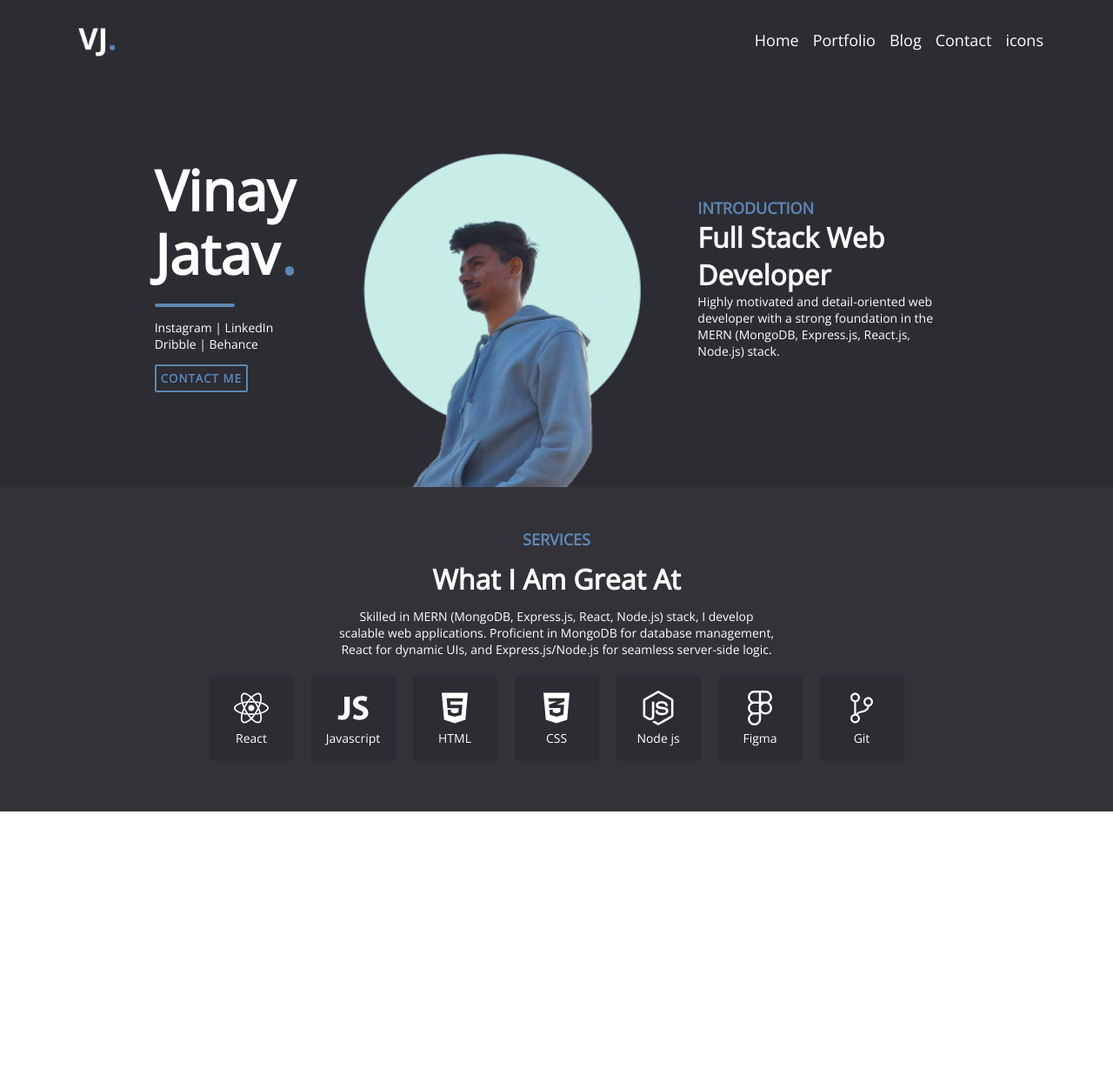
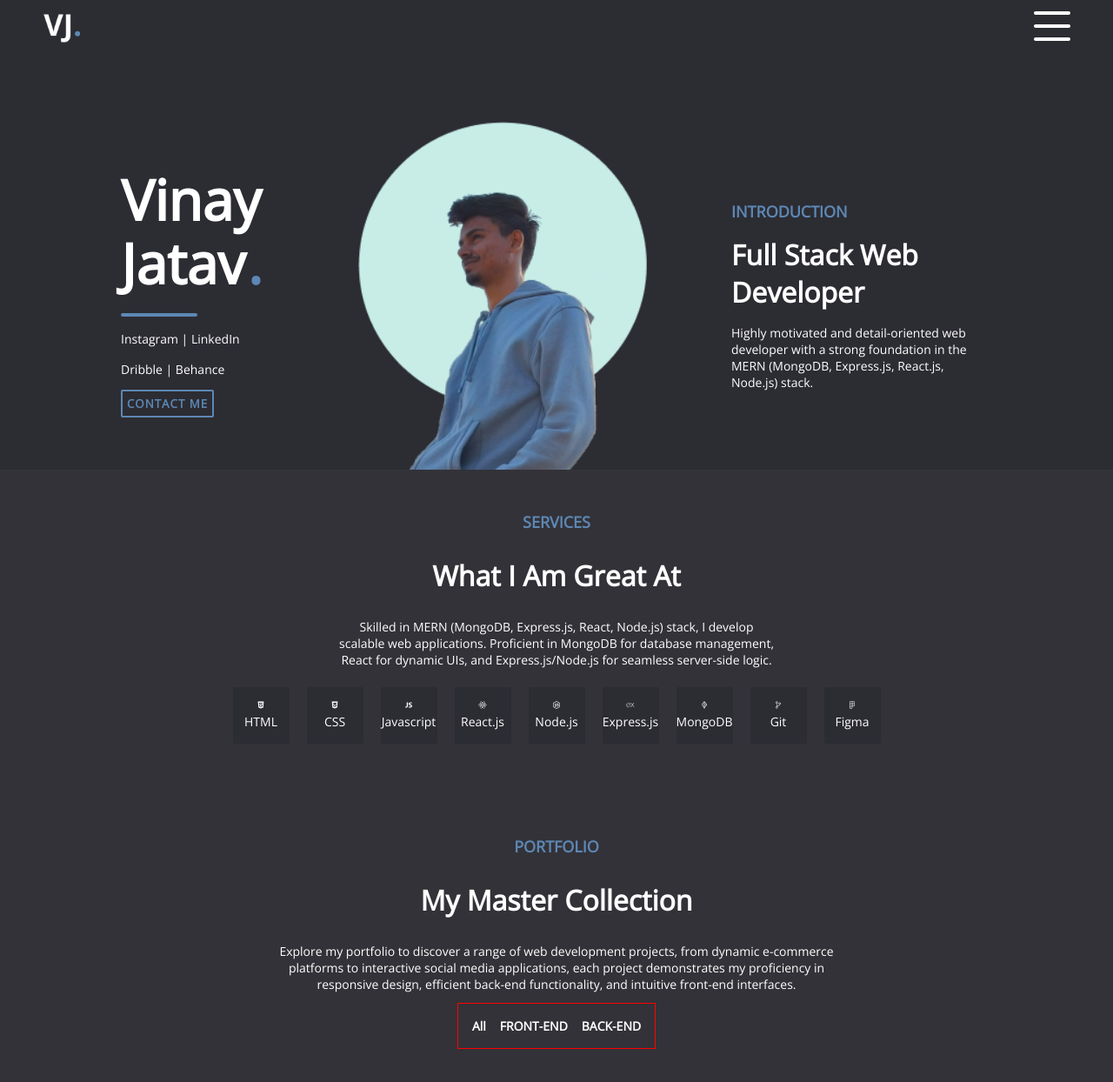
Before and after one commit to VinayJv/portfolio-new, a React (Create React App) app: page / in a window 1280 px wide. Shown: the top 1244 px of the page at 87% size. Before the commit the page ends 933 px from the top, so only its background shows below. Built offline with nearby package versions, Linux system fonts and the light colour scheme.

Commit message:
Animated Nav Finished

```diff
--- a/src/App.css
+++ b/src/App.css
@@ -2,22 +2,34 @@
 
 @import url('https://fonts.googleapis.com/css2?family=Open+Sans&display=swap');
 *{
+  --color-1: #2c2c33;
+  --color-2: #ae5029;
+  --color-3: #282831;
+  --color-4: #5D87B4;
+  --color-5: #333238;
   margin: 0;
   padding: 0;
   font-family: 'Open Sans', sans-serif;
+  box-sizing: border-box;
+  list-style: none;
+  -ms-overflow-style: none;
+  scrollbar-width: none;
 }
+*::-webkit-scrollbar {
+  display: none;
+}
+
 body{
+  background-color: #2c2c33;
   color: white;
 }
+
+
 .only-mobile{
   display: none;
 }
 .hide-from-mobile{
   display: flex;
-}
-.App{
-  position: relative;
-  overflow: hidden;
 }
 
 @media only screen and (max-width: 600px) {
@@ -27,6 +39,9 @@ body{
   .hide-from-mobile{
     display: none;
   }
+  .main-page{
+    width: 100%;
+  }
 }
-@media only screen and (min-width: 1400px) {
+@media only screen and (max-width: 1200px) {
 }
--- a/src/App.js
+++ b/src/App.js
@@ -1,21 +1,16 @@
 import './App.css';
 import { NavBar } from './components/NavBar/NavBar';
 import { Introduction } from './pages/Introduction/Introduction';
+import { Portfolio } from './pages/Portfolio/Portfolio';
 import { Services } from './pages/Services/Services';
 
 function App() {
   return (
     <div className="App">
-      <header>
-        <NavBar />
-      </header>
-      <main>
-        <Introduction />
-        <Services />
-      </main>
-      <footer>
-
-      </footer>
+          <NavBar />
+          <Introduction />
+          <Services />
+          <Portfolio />
     </div>
   );
 }
--- a/src/components/NavBar/NavBar.css
+++ b/src/components/NavBar/NavBar.css
@@ -1,52 +1,158 @@
-*{
-    text-decoration: none;
-    list-style: none;
-}
+
 nav {
-    position: fixed;
+    position: sticky;
+    width: 100%;
     top: 0;
-    width: 100svw;
-    display: flex;
-    background-color: #2c2c33;
     z-index: 1;
 }
-nav > ul {
+.header-ul {
     display: flex;
-    width: 100svw;
-    align-items: center;
     justify-content: space-between;
-    padding: 1rem 5rem;
-    font-size: 18px;
+    max-width: 1200px;
+    margin: 0 auto;
+    animation: fade-in 1s ease-out forwards;
 }
-
-ul > div {
+.nav-ul {
     display: flex;
-    gap: 1rem;
-    color: white;
+    width: 100%;
+    justify-content: space-between;
+    max-width: 1200px;
+    margin: 0 auto;
 }
-.mobile-nav{
+.nav-menu {
     position: absolute;
-    top: 100%;
+    width: 100%;
+    top: 0;
     height: 100svh;
     display: flex;
     flex-direction: column;
-    gap: 2rem;
-    padding: 4rem 4rem 4rem 2rem;
-    font-size: 22px;
-    background-color: #2c2c33;
-    transition: all 250ms ease-in-out;
+    animation-duration: 1s;
+    background-color: #333238;
 }
-.mobile-nav-hide{
-   left: 100%;
+.nav-options-container{
+    display: flex;
+    flex-direction: column;
+    gap: 4rem;
+    width: 100%;
+    justify-content: space-between;
+    max-width: 1200px;
+    margin: 0 auto;
+    padding-top: 6rem;
+    font-size: 48px;
+    font-weight: 700;
 }
-.mobile-nav-show{
-    left: 60%;
+
+.nav-open-animation {
+    animation: fade-in 1s ease;
+    animation-fill-mode: forwards;
+    opacity: 0;
+}
+.nav-close-animation {
+    animation: fade-out .65s ease;
+    animation-fill-mode: forwards;
+}
+
+.close-menu{
+    cursor: pointer;
+    position: relative;
+    width: 60px;
+    height: 60px;
+}
+.closebar{
+    position: absolute;
+    top: 50%;
+    left: 18%;
+    width: 70%;
+    height: 4px;
+    background-color: white;
+    border-radius: 25px;
+}
+.one{
+    transform: rotate(45deg);
+}
+.two{
+    transform: rotate(-45deg);
+}
+
+.hamburger-menu{
+    cursor: pointer;
+    position: relative;
+    width: 60px;
+}
+.hambar{
+    position: absolute;
+    left: 50%;
+    top: 50%;
+    width: 70%;
+    height: 4px;
+    background-color: white;
+    border-radius: 25px;
+    transform: translate(-50%, -50%);
+}
+.top{
+    top: 25%
+}
+.bottom {
+    top:75%;
+}
+
+@keyframes slide-from-top{
+    0% {
+        height: 0svh;
+    }
+    100% {
+        height: 100svh;
+    }
+}
+@keyframes slide-from-bottom{
+    0% {
+        height: 100svh;
+    }
+    100% {
+        height: 0svh;
+    }
+}
+@keyframes fade-in {
+    0%{
+        transform: translateY(-40%);
+        opacity: 0;
+    }
+    100% {
+        opacity: 1;
+    }
+}
+@keyframes fade-out {
+    0%{
+        opacity: 1;
+    }
+    100% {
+        opacity: 0;
+    }
+}
+@keyframes nav-slide-top {
+    0%{
+        margin-top: -100px;
+    }
+    100% {
+        margin-top: 0;
+    }
 }
 
 
-
 @media only screen and (max-width: 600px) {
+    nav > ul{
+        padding: 10px;
+    }
+    .nav-ul{
+        padding: 10px;
+    }
+    .nav-options-container{
+        padding-top: 6rem;
+        padding-left: 1rem;
+    }
+}
+/* @media only screen and (max-width: 1200px) and (min-width: 600px) {
     nav > ul {
-        padding: 1rem 1rem;
+        max-width: 100%;
     }
-  }
+} */
--- a/src/components/NavBar/NavBar.js
+++ b/src/components/NavBar/NavBar.js
@@ -5,34 +5,44 @@ import { useState } from "react";
 
 
 export function NavBar() {
+    const [animationClass, setAnimationClass] = useState("slide-from-top");
+    const [toggleClass, setToggleClass] = useState(true);
     const [showNav, setShowNav] = useState(false);
 
     const handleNav = () => {
-        setShowNav(!showNav);
+        setShowNav(true);
+    }
+    const handleNavClose = () => {
+        setAnimationClass("slide-from-bottom");
+        setToggleClass(false);
+        setTimeout(() => {
+            setShowNav(false);
+            setAnimationClass("slide-from-top");
+            setToggleClass(true);
+        }, 900);
     }
 
     return (
         <nav>
-            <ul>
-                <div>
-                    <img src="./images/logo2.png" alt="logo" style={{width: "60px", height: "60px"}}></img>
+            <ul className="header-ul">
+                <img src="./images/logo2.png" alt="logo" style={{ width: "60px", height: "60px" }}></img>
+                <div className="hamburger-menu" onClick={handleNav}>
+                    <div className="hambar top"></div>
+                    <div className="hambar centre"></div>
+                    <div className="hambar bottom"></div>
                 </div>
-                <div className="hide-from-mobile">
-                    <li>Home</li>
-                    <li>Portfolio</li>
-                    <li>Blog</li>
-                    <li>Contact</li>
-                    <p>icons</p>
+            </ul>
+            <div className={`nav-menu`} style={{ animationName: animationClass, display: showNav ? "flex" : "none" }}>
+                <ul className="nav-ul">
+                    <img src="./images/logo2.png" alt="logo" style={{ width: "60px", height: "60px" }}></img>
+                    <div className={`close-menu ${toggleClass ? "nav-open-animation" : "nav-close-animation"}`} onClick={handleNavClose}>
+                        <div className="closebar one"></div>
+                        <div className="closebar two"></div>
+                    </div>
+                </ul>
+                <div className="nav-options-container">
+                    {["Home", "Portfolio", "Contacts", "Icons"].map((item,index)=><p className={toggleClass ? "nav-open-animation" : "nav-close-animation"} style={toggleClass ? { animationDelay: `${index*150}ms`} : {animationDelay: `-${index*150}ms`}}>{item}</p>)}
                 </div>
-                {showNav ? <AiOutlineClose size={35} color="white" style={{ cursor: "pointer" }} onClick={handleNav}/> : <GiHamburgerMenu size={35} color="white" style={{ cursor: "pointer" }} className="only-mobile" onClick={handleNav} />
-                }
-            </ul>
-            <div className={`only-mobile mobile-nav ${showNav ? "mobile-nav-show" : "mobile-nav-hide"}`}>
-                <li>Home</li>
-                <li>Portfolio</li>
-                <li>Blog</li>
-                <li>Contact</li>
-                <p>icons</p>
             </div>
         </nav>
     )
--- a/src/pages/Introduction/Introduction.css
+++ b/src/pages/Introduction/Introduction.css
@@ -3,12 +3,12 @@
     height: 60svh;
     align-items: center;
     justify-content: center;
-    gap: 4rem;
+    gap: 6rem;
     padding-top: 5rem;
-    background-color: #2c2c33;
 }
 
 .introduction-sm-text {
+    margin-top: 1rem;
     font-size: 14px;
 }
 .bar{
@@ -25,7 +25,7 @@
 
 .image-container{
     align-self: last baseline;
-    height: 80%;
+    height: 100%;
 }
 
 .image-container > img {
@@ -49,6 +49,7 @@
     font-size: 18px;
     font-weight: 700;
     color: #5D87B4;
+    margin-bottom: 1rem;
 }
 
 span{
--- /dev/null
+++ b/src/pages/Portfolio/Portfolio.css
@@ -0,0 +1,27 @@
+.text-container{
+    text-align: center;
+    max-width: 650px;
+}
+.bg-color{
+    background-color: #2c2c33;
+}
+.portfolio-container{
+    padding: 1rem;
+    border: 1px solid red;
+}
+.portfolio-container > ul {
+    display: flex;
+    gap: 1rem;
+    font-size: 14px;
+    font-weight: 700;
+    list-style: none;
+}
+
+@media only screen and (max-width: 600px) {
+    .bg-color{
+        background-color: #333238;
+    }
+    .portfolio-container{
+
+    }
+}
--- /dev/null
+++ b/src/pages/Portfolio/Portfolio.js
@@ -0,0 +1,16 @@
+import "./Portfolio.css";
+
+export function Portfolio(){
+    return (<div className="services-container bg-color">
+        <p className="introduction-header-highlight">PORTFOLIO</p>
+        <p className="lg-text">My Master Collection</p>
+        <p className="introduction-sm-text text-container">Explore my portfolio to discover a range of web development projects, from dynamic e-commerce platforms to interactive social media applications, each project demonstrates my proficiency in responsive design, efficient back-end functionality, and intuitive front-end interfaces.</p>
+        <div className="portfolio-container">
+            <ul>
+                <li>All</li>
+                <li>FRONT-END</li>
+                <li>BACK-END</li>
+            </ul>
+        </div>
+    </div>);
+}
--- a/src/pages/Services/Services.js
+++ b/src/pages/Services/Services.js
@@ -6,13 +6,8 @@ import { FaCss3Alt } from "react-icons/fa";
 import { FaNodeJs } from "react-icons/fa";
 import { FaFigma } from "react-icons/fa";
 import { IoIosGitBranch } from "react-icons/io";
-
-
-
-
-
-
-
+import { SiExpress } from "react-icons/si";
+import { TbBrandMongodb } from "react-icons/tb";
 
 export function Services() {
     return (<div className="services-container">
@@ -20,13 +15,15 @@ export function Services() {
         <p className="lg-text">What I Am Great At</p>
         <p className="introduction-sm-text sm-text-additional">Skilled in MERN (MongoDB, Express.js, React, Node.js) stack, I develop scalable web applications. Proficient in MongoDB for database management, React for dynamic UIs, and Express.js/Node.js for seamless server-side logic.</p>
         <div className="services-inner-container">
-            <div className="skill-bg"><FaReact className="services-icon"/><p>React</p></div>
-            <div className="skill-bg"><IoLogoJavascript className="services-icon"/><p>Javascript</p></div>
             <div className="skill-bg"><FaHtml5 className="services-icon"/><p>HTML</p></div>
             <div className="skill-bg"><FaCss3Alt className="services-icon"/><p>CSS</p></div>
-            <div className="skill-bg"><FaNodeJs className="services-icon"/><p>Node js</p></div>
+            <div className="skill-bg"><IoLogoJavascript className="services-icon"/><p>Javascript</p></div>
+            <div className="skill-bg"><FaReact className="services-icon"/><p>React.js</p></div>
+            <div className="skill-bg"><FaNodeJs className="services-icon"/><p>Node.js</p></div>
+            <div className="skill-bg"><SiExpress className="services-icon"/><p>Express.js</p></div>
+            <div className="skill-bg"><TbBrandMongodb  className="services-icon"/><p>MongoDB</p></div>
+            <div className="skill-bg"><IoIosGitBranch className="services-icon"/><p>Git</p></div>
             <div className="skill-bg"><FaFigma className="services-icon"/><p>Figma</p></div>
-            <div className="skill-bg"><IoIosGitBranch className="services-icon"/><p>Git</p></div>
         </div>
     </div>);
 }
```
